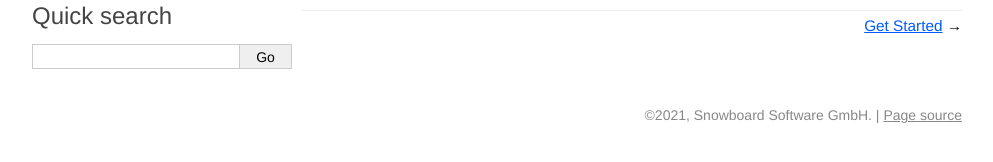
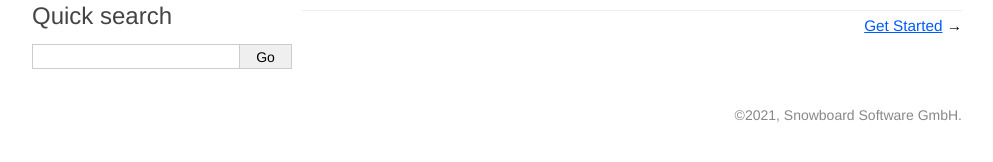
Before and after one commit to Snowboard-Software/snowboard_software, a Sphinx documentation site: the page built from docs/index.rst, in a window 1280 px wide. Shown: the part 249-411 px from the top of the page, without its empty margins (148-1141 px from the left). Built offline with Sphinx 7.4.7, drawn with Linux system fonts in a browser that asks for light colours; some of the changed lines change nothing that is shown.

Commit message:
removed sourcelink

```diff
--- a/docs/conf.py
+++ b/docs/conf.py
@@ -55,9 +55,9 @@ author = 'Rick Radewagen, Sven Rudolph'
 # built documents.
 #
 # The short X.Y version.
-version = '0.6.1'
+version = '0.9.0'
 # The full version, including alpha/beta/rc tags.
-release = '0.6'
+release = '0.9'
 
 # The language for content autogenerated by Sphinx. Refer to documentation
 # for a list of supported languages.
@@ -125,6 +125,8 @@ html_sidebars = {
     ]
 }
 
+html_show_sourcelink = False
+
 # -- Options for HTMLHelp output ------------------------------------------
 
 # Output file base name for HTML help builder.
```
